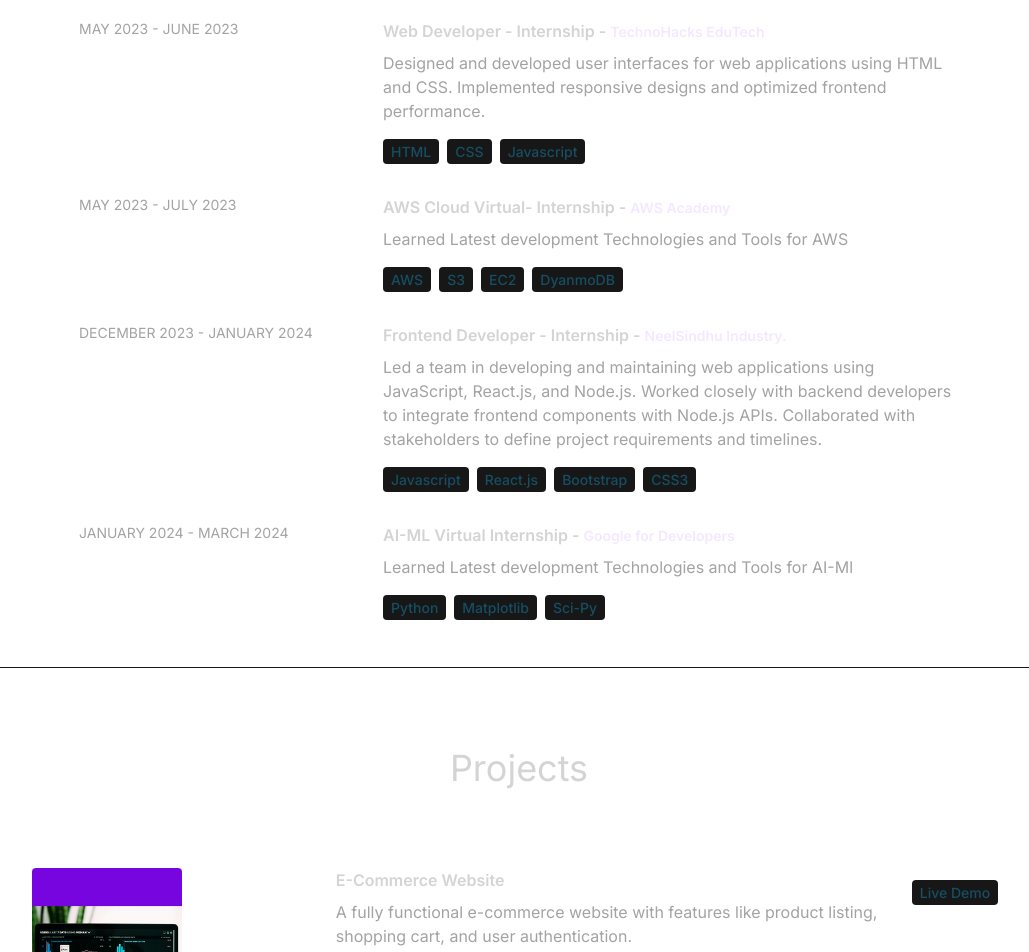
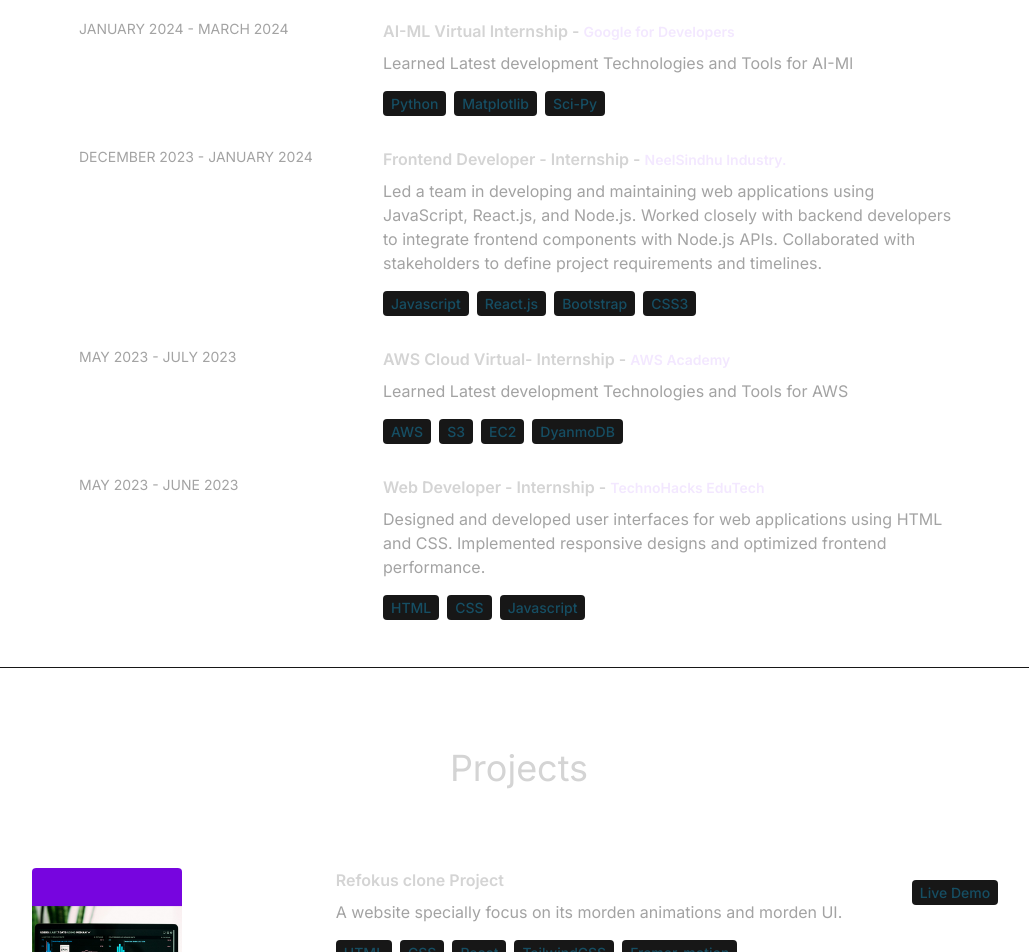
Before and after one commit to AmanYadav1419/react-portfolio, a React (Vite) app: page / in a window 1280 px wide. Shown: the part 2180-3132 px from the top of the page, without its empty margins (121-1150 px from the left). Built offline with nearby package versions, Linux system fonts and the light colour scheme.

Commit message:
added refokus project and changes in experince section sequence

```diff
--- a/src/constants/index.js
+++ b/src/constants/index.js
@@ -9,11 +9,18 @@ export const ABOUT_TEXT = `I am a dedicated and versatile full stack developer w
 
 export const EXPERIENCES = [
   {
-    year: "MAY 2023 - JUNE 2023",
-    role: "Web Developer - Internship",
-    company: "TechnoHacks EduTech",
-    description: `Designed and developed user interfaces for web applications using HTML and CSS. Implemented responsive designs and optimized frontend performance.`,
-    technologies: ["HTML", "CSS", "Javascript",],
+    year: "JANUARY 2024 - MARCH 2024",
+    role: "AI-ML Virtual Internship",
+    company: "Google for Developers",
+    description: `Learned Latest development Technologies and Tools for AI-Ml `,
+    technologies: ["Python", "Matplotlib", "Sci-Py"],
+  },
+  {
+    year: "DECEMBER 2023 - JANUARY 2024",
+    role: "Frontend Developer - Internship",
+    company: "NeelSindhu Industry.",
+    description: `Led a team in developing and maintaining web applications using JavaScript, React.js, and Node.js. Worked closely with backend developers to integrate frontend components with Node.js APIs. Collaborated with stakeholders to define project requirements and timelines.`,
+    technologies: ["Javascript", "React.js", "Bootstrap", "CSS3"],
   },
   {
     year: "MAY 2023 - JULY 2023",
@@ -23,22 +30,23 @@ export const EXPERIENCES = [
     technologies: ["AWS", "S3", "EC2", "DyanmoDB"],
   },
   {
-    year: "DECEMBER 2023 - JANUARY 2024",
-    role: "Frontend Developer - Internship",
-    company: "NeelSindhu Industry.",
-    description: `Led a team in developing and maintaining web applications using JavaScript, React.js, and Node.js. Worked closely with backend developers to integrate frontend components with Node.js APIs. Collaborated with stakeholders to define project requirements and timelines.`,
-    technologies: ["Javascript", "React.js", "Bootstrap", "CSS3"],
-  },
-  {
-    year: "JANUARY 2024 - MARCH 2024",
-    role: "AI-ML Virtual Internship",
-    company: "Google for Developers",
-    description: `Learned Latest development Technologies and Tools for AI-Ml `,
-    technologies: ["Python", "Matplotlib", "Sci-Py"],
-  },
+    year: "MAY 2023 - JUNE 2023",
+    role: "Web Developer - Internship",
+    company: "TechnoHacks EduTech",
+    description: `Designed and developed user interfaces for web applications using HTML and CSS. Implemented responsive designs and optimized frontend performance.`,
+    technologies: ["HTML", "CSS", "Javascript",],
+  }
 ];
 
 export const PROJECTS = [
+  {
+    title: "Refokus clone Project",
+    image: project1,
+    description:
+      "A website specially focus on its morden animations and morden UI. ",
+    technologies: ["HTML", "CSS", "React", "TailwindCSS", "Framer-motion"],
+    LiveDemo: "https://refocus-clone-aman.vercel.app/",
+  },
   {
     title: "E-Commerce Website",
     image: project1,
```
